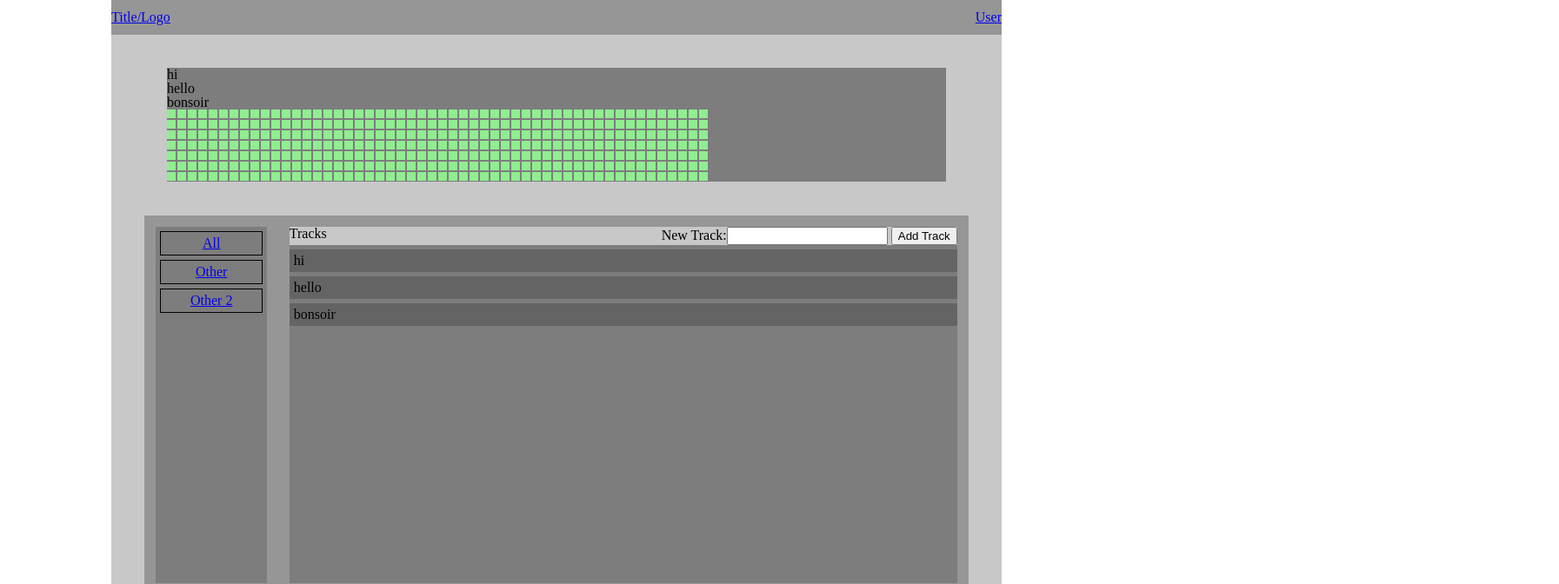
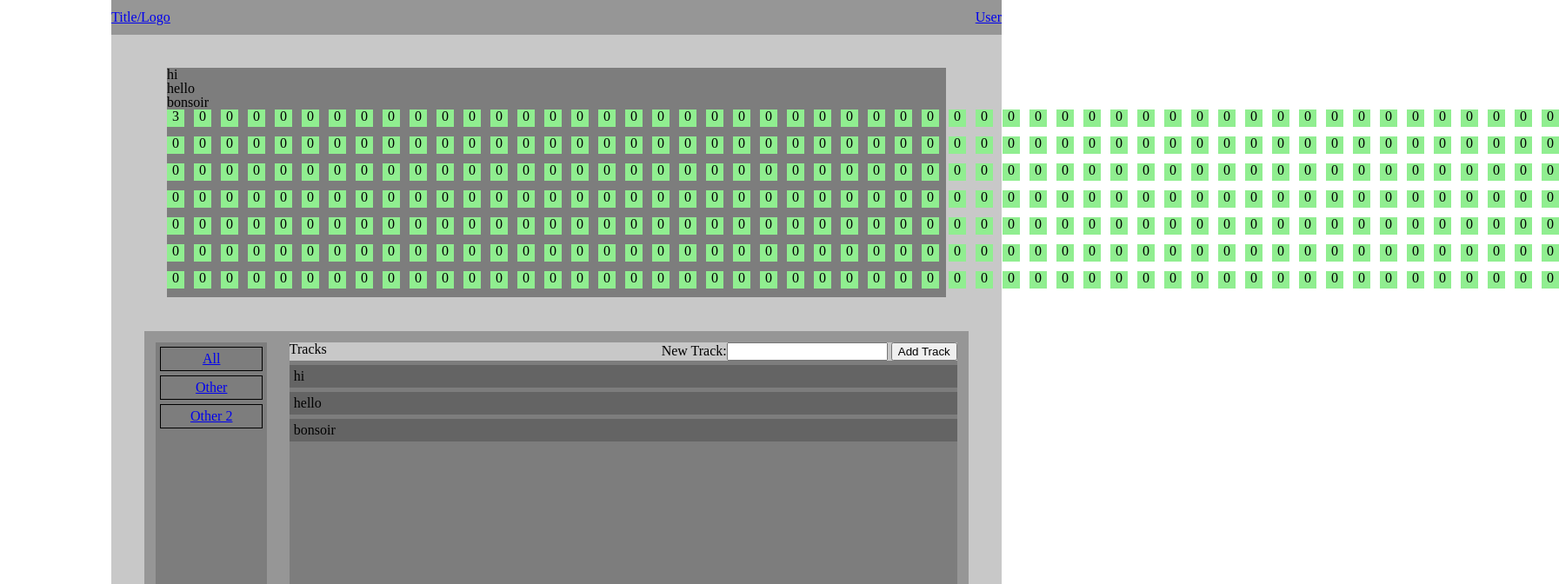
Before and after one commit to discotroop/tracker, a React (Create React App) app: page / in a window 1280 px wide. Shown: the top 672 px of the page at 87% size, 1793 px wide, since content can reach past the window. Built offline with nearby package versions, Linux system fonts and the light colour scheme.

Commit message:
janky grid is up and running

```diff
--- a/src/App.css
+++ b/src/App.css
@@ -124,14 +124,14 @@ table {
   width: 100%;
   display: grid;
   text-align: center;
-  grid-template-rows: repeat(7, 11px);
-  grid-template-columns: repeat(52, 11px);
+  grid-template-rows: repeat(7, 30px);
+  grid-template-columns: repeat(52, 30px);
   grid-row-gap: 1px;
   grid-column-gap: 1px;
 }
 
 .date {
-  width: 10px;
-  height: 10px;
+  width: 20px;
+  height: 20px;
   background-color: lightgreen;
 }
--- a/src/CalendarTest.js
+++ b/src/CalendarTest.js
@@ -2,6 +2,13 @@ import React, { Component } from 'react';
 import Logic from './logic/logic.js';
 
 const logic = Logic();
+logic.buildTrack("testing calendar");
+logic.buildTrack("testing calendar");
+logic.buildTrack("testing calendar");
+
+logic.populateCalendar();
+
+console.log(logic.calendar)
 
 function RenderedDates(props) {
     return (
--- a/src/logic/logic.js
+++ b/src/logic/logic.js
@@ -66,7 +66,7 @@ function Logic() {
                 {
                     date: formattedDay,
                     dateString: setToString,
-                    tracks: 0,
+                    count: 0,
                 })
             today.setDate(today.getDate() - 1);
         }
@@ -79,7 +79,7 @@ function Logic() {
         let trackDate = tracks[i].dateString;
         for (let j = 0; j < Calendar.length; j++) {
             if (trackDate === Calendar[j].dateString) {
-                Calendar[j].tracks++;
+                Calendar[j].count++;
             }
         }
         }
```
